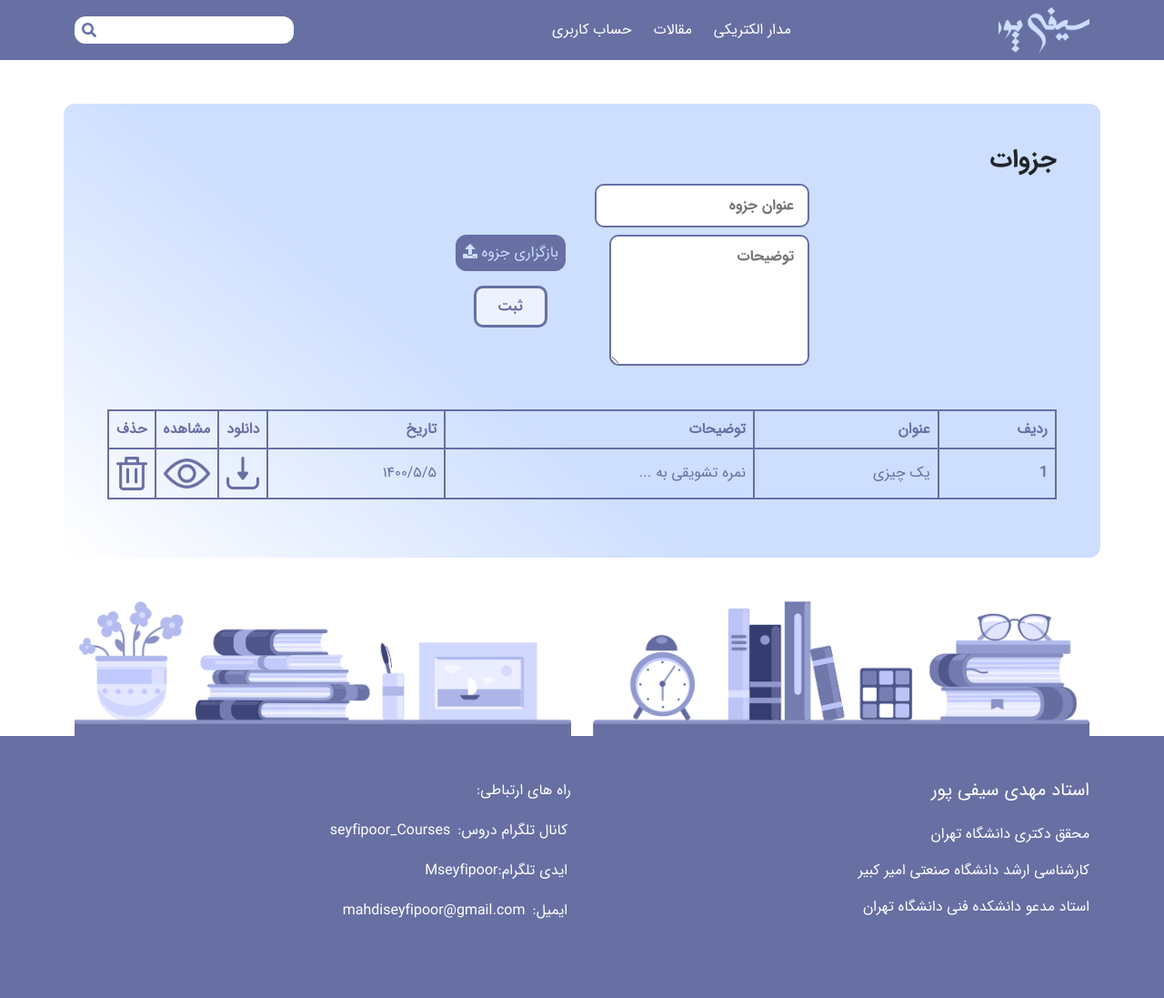
After one commit to zamoosh/organizationOfEducatoin, a Django app: template templates/lesson/notes.html in a window 1280 px wide. The commit adds this page. Shown: the whole page at 91% size. Run offline with Django 4.2, Linux system fonts and the light colour scheme; the template is opened without the code that fills it, so the values that code supplies are empty; parts of the project's set-up code (start-up, migrations or seed data) failed here and were passed over; some web fonts are replaced.

Commit message:
notes templates

```diff
--- a/static/css/style.css
+++ b/static/css/style.css
@@ -156,6 +156,14 @@ h4 {
     }
 }
 
+.sections{
+      background: var(--gradiant-background-1);
+    background: var(--gradiant-background-2);
+    border-radius: var(--radius);
+}
+
+
+
 /*
 ===========
 buttons
@@ -190,7 +198,7 @@ buttons
 header section
 ====================
 */
-header {
+.header {
     background: var(--clr-primary-1);
     position: relative;
     color: var(--clr-white);
@@ -731,6 +739,16 @@ file uploader
     background-image: url("./../img/defualts/Default Profile.jpg");
     background-size: cover;
 }
+.file-uploader-label--file{
+    display: inline-block;
+    border-radius: var(--radius);
+    background: var(--clr-primary-1);
+    cursor: pointer;
+padding: .5rem;
+    color: var(--clr-primary-2);
+
+}
+
 
 .file-uploader-label .file-uploader-icon-container {
     position: absolute;
@@ -846,3 +864,30 @@ lesson section
     }
 
 }
+/*
+===============
+note section
+===============
+ */
+.add-note--section{
+    max-width: 50vw;
+    margin: 0 auto;
+}
+.table{
+border: 2px solid var(--clr-primary-1);
+color:var(--clr-primary-1);
+    border-radius: var(--radius);
+    vertical-align: middle;
+
+}
+.table-bordered > :not(caption) > * > *{
+    border-width: 2px;
+}
+.table-svg-image{
+    width: 50px;
+}
+@media screen and (min-width: 768px){
+    .add-note--section{
+    max-width: 500px;
+}
+}
--- a/templates/base.html
+++ b/templates/base.html
@@ -32,7 +32,7 @@
 {% block body %}
     <body>
     {% block header %}
-        <header class="container-fluid ">
+        <header class="container-fluid header ">
             <nav class="container d-flex justify-content-between align-items-center pb-2 pt-2">
                 <div class="logo-container">
                     <img src="{% static "img/logo/seyfi.png" %}" alt="">
--- /dev/null
+++ b/templates/lesson/notes.html
@@ -0,0 +1,135 @@
+{% extends "base.html" %}{% load static %}
+{% block title %}lessons{% endblock %}
+
+
+{% block innerstyle %}
+    <style>
+    </style>
+
+{% endblock %}
+
+
+
+
+{% block content %}
+
+
+
+
+    <div class="container mb-5 mt-5 p-5 sections note--section swiper-container" id="swiper-lesson">
+        <header><h3 class=" title note--section__title">جزوات</h3>
+
+            <form class="add-note--section">
+                <div class="group d-flex  mb-2 ">
+                    <input id="pass" type="text" class="input" name="email" placeholder="عنوان جزوه">
+                </div>
+                <div class="group d-flex  mb-2 ">
+                    <textarea name="" id="" class="input" cols="19" rows="5" placeholder="توضیحات"></textarea>
+                    <div class="group ">
+                        <div class="d-flex flex-column pe-5">
+                            <label for="upload-notes" class="file-uploader-label--file">
+                                بازگزاری جزوه
+                                <i class="fas fa-upload"></i> </label>
+                            <input id="upload-notes" type="file"  name="file-uploader"
+                                   class="align-self-center file-uploader">
+                            <input type="submit"
+                                   class="mt-3 button input input--transparent input--bold align-self-center p-2 pe-4 ps-4"
+                                   value="ثبت">
+                        </div>
+                    </div>
+                </div>
+            </form>
+        </header>
+    <div class="mt-5">
+            <table class="table table-bordered " >
+  <thead>
+    <tr>
+      <th scope="col">ردیف </th>
+      <th scope="col">عنوان</th>
+      <th scope="col">توضیحات</th>
+      <th scope="col">تاریخ</th>
+      <th scope="col">دانلود</th>
+      <th scope="col">مشاهده</th>
+      <th scope="col">حذف</th>
+    </tr>
+  </thead>
+  <tbody>
+    <tr>
+      <th scope="row">1</th>
+      <td>یک چیزی</td>
+      <td>نمره تشویقی به ...</td>
+      <td>۱۴۰۰/۵/۵</td>
+      <td class="table-svg-image"><img src="{% static "img/notes/download.png" %}" alt=""></td>
+      <td class="table-svg-image"><img src="{% static "img/notes/view.png" %}" alt=""></td>
+      <td class="table-svg-image"><img src="{% static "img/notes/trash.png" %}" alt=""></td>
+
+    </tr>
+
+  </tbody>
+</table>
+
+    </div>
+
+
+
+
+
+    </div>
+
+
+    <!-- Modal -->
+    <div class="modal modal-lesson fade" id="exampleModal" tabindex="-1" aria-labelledby="exampleModalLabel"
+         aria-hidden="true">
+        <div class="modal-dialog modal-dialog-centered">
+            <div class="modal-content">
+                <div class="modal-header">
+                    <button type="button" class="btn-close" data-bs-dismiss="modal" aria-label="Close"></button>
+                </div>
+                <div class="modal-body">
+                    <form action=" ">
+                        <div class="form-group mb-5">
+                            <input type="file" name="file" class="file-uploader" id="file-uploader">
+                            <label class="file-uploader-label" for="file-uploader">
+
+                                <div class="file-uploader-icon-container">
+                                    <i class="fas fa-file-upload"></i>
+                                </div>
+
+                            </label>
+                        </div>
+                        <div class="group d-flex  mb-3 ">
+                            <input id="pass" type="text" class="input" name="email" placeholder="نام درس">
+                        </div>
+                        <div class="group d-flex  mb-3 ">
+                            <input id="pass" type="text" class="input" name="email" placeholder="دانشگاه">
+                        </div>
+                        <div class="group d-flex   ">
+                            <textarea name="" id="" class="input" cols="30" rows="10" placeholder="توضیحات"></textarea>
+                        </div>
+
+                        <div class="group text-center sign-up-button">
+                            <input type="submit" class="button input input--transparent input--bold" value="ارسال">
+                        </div>
+
+                    </form>
+                </div>
+
+            </div>
+        </div>
+    </div>
+
+
+{% endblock %}
+{% block mainjs %}
+    <script src="{% static "js/pages/lessons.js" %}" type="module"></script>
+{% endblock %}
+
+
+
+
+{% block testjs %}
+
+
+
+
+{% endblock %}
```
